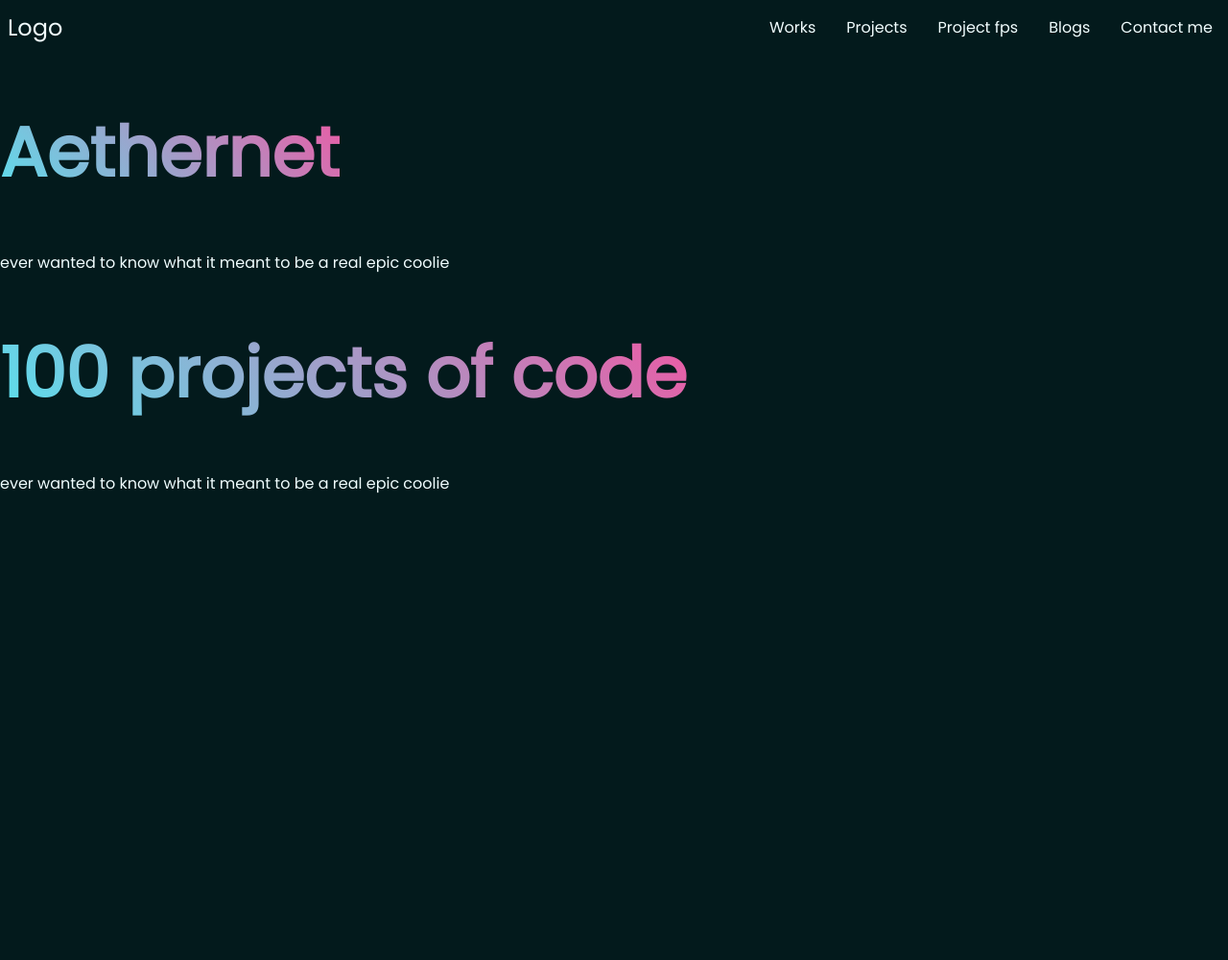
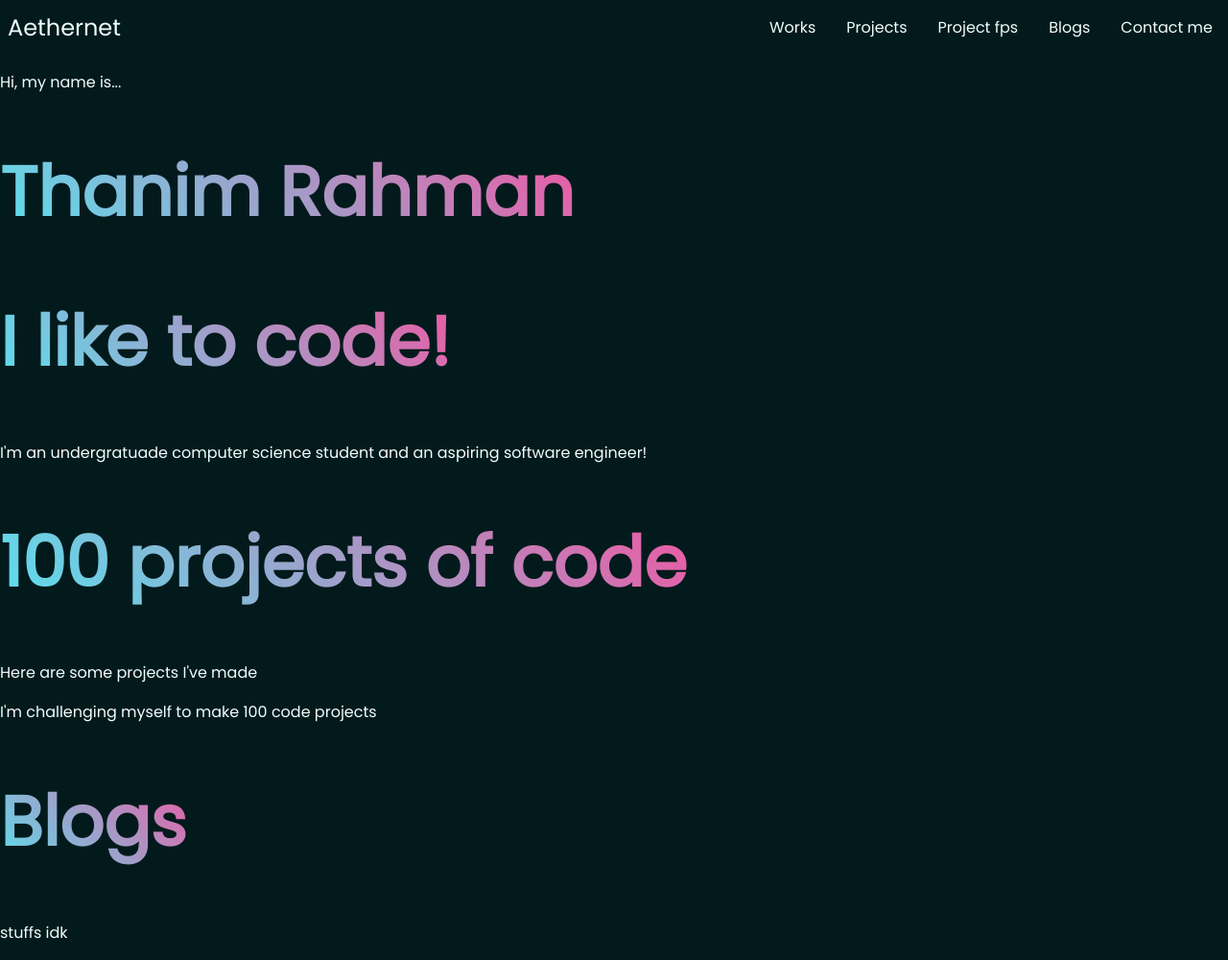
Before and after one commit to AethernetX/portfolio, a plain HTML site: page index.html in a window 1280 px wide. Shown: the whole page at 96% size. Before the commit the page ends 800 px from the top, so only its background shows below. Drawn offline with Linux system fonts and the light colour scheme; a script that the page names is missing.

Commit message:
Few more adjustments

```diff
--- a/index.html
+++ b/index.html
@@ -14,7 +14,7 @@
 </head>
 <body>
     <nav class="navbar">
-        <div class="logo">Logo</div>
+        <div class="logo">Aethernet</div>
         <a href="#" class="toggle-button">
             <span class="bar"></span>
             <span class="bar"></span>
@@ -30,12 +30,17 @@
             </ul>
         </div>
     </nav>
-    <h1 class="main-header">Aethernet</h1>
-    <p>ever wanted to know what it meant to be a real epic coolie</p>
-
+    <p>Hi, my name is...</p>
+    <h1 class="main-header">Thanim Rahman</h1>
+    <h1 class="main-header">I like to code!</h1>
+    <p>I'm an undergratuade computer science student and an aspiring software engineer!</p>
 
     <h1 class="main-header">100 projects of code</h1>
-    <p>ever wanted to know what it meant to be a real epic coolie</p>
+    <p>Here are some projects I've made</p>
+    <p>I'm challenging myself to make 100 code projects</p>
+
+    <h1 class="main-header">Blogs</h1>
+    <p>stuffs idk</p>
 
 </body>
 </html>
```
Also changed, not shown: ideas.txt.
